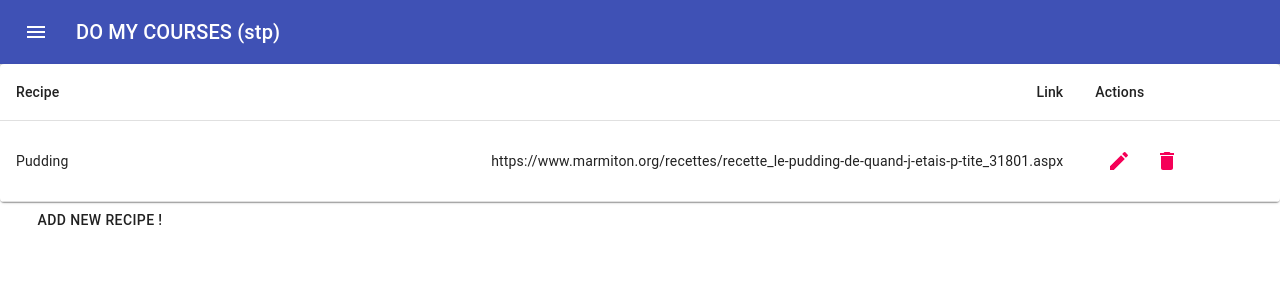
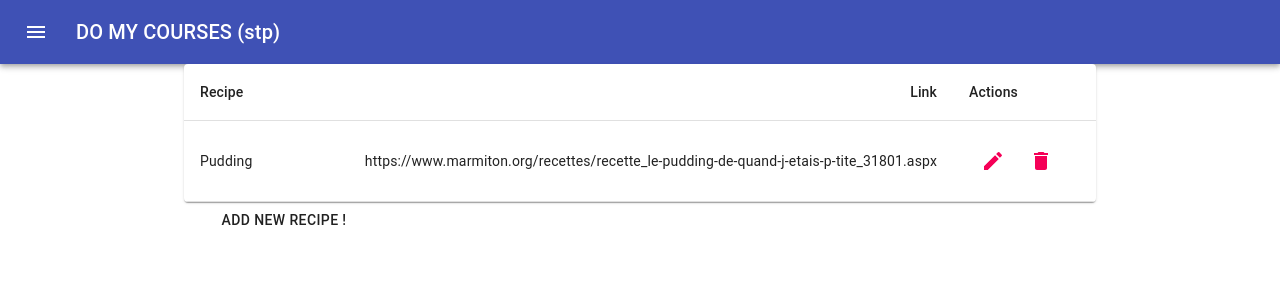
Before and after one commit to Bengiluem/domycourses-client, a React (Create React App) app: page /recipes in a window 1280 px wide. Shown: the top 300 px of the page. Built offline with nearby package versions, Linux system fonts and the light colour scheme.

Commit message:
feature(recipe): wrapped in container

```diff
--- a/src/views/Recipes/Recipe.component.tsx
+++ b/src/views/Recipes/Recipe.component.tsx
@@ -3,6 +3,8 @@ import { withRouter } from "react-router";
 
 import { useRecoilState } from "recoil";
 import { makeStyles } from "@material-ui/core/styles";
+
+import Container from "@material-ui/core/Container";
 import Table from "@material-ui/core/Table";
 import TableBody from "@material-ui/core/TableBody";
 import TableCell from "@material-ui/core/TableCell";
@@ -57,7 +59,7 @@ const Recipe: React.FC = (): JSX.Element => {
   };
 
   return (
-    <>
+    <Container maxWidth="md">
       <TableContainer component={Paper}>
         <Table className={classes.table} aria-label="simple table">
           <TableHead>
@@ -81,7 +83,7 @@ const Recipe: React.FC = (): JSX.Element => {
       <Button style={{ width: "200px" }} onClick={() => handleAdd()}>
         Add new recipe !
       </Button>
-    </>
+    </Container>
   );
 };
 
```
